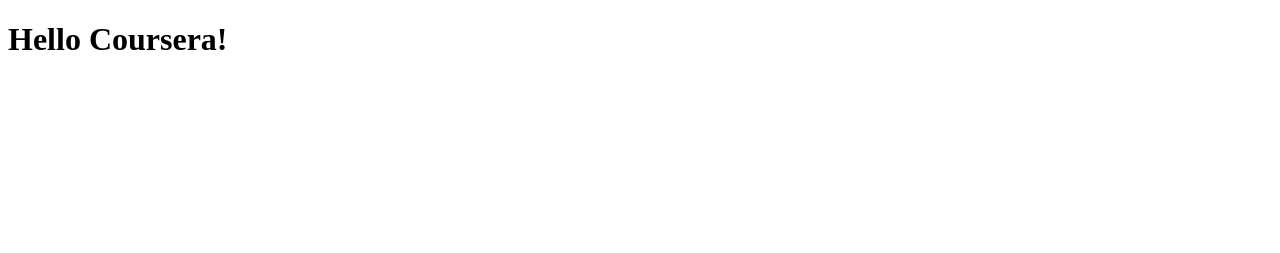
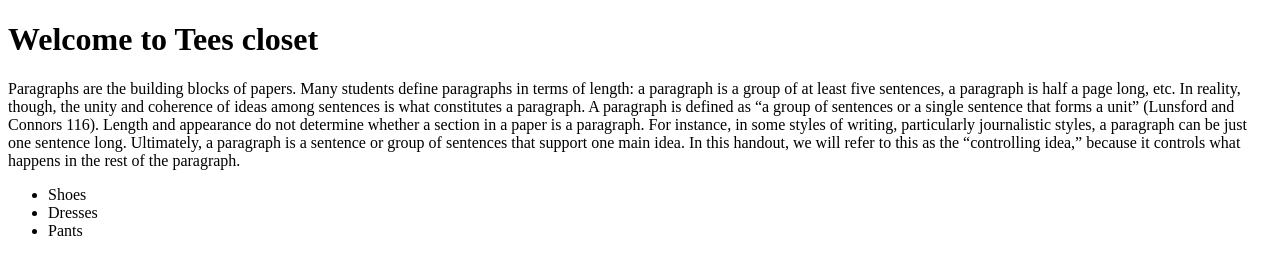
Before and after one commit to Zamoku/coursera-test, a plain HTML site: page site/index.html in a window 1280 px wide. Shown: the top 253 px of the page. Drawn offline with Linux system fonts and the light colour scheme.

Commit message:
small edits

```diff
--- a/site/index.html
+++ b/site/index.html
@@ -3,8 +3,20 @@
 <html>
 <head>
 	<title>Hello Coursera!</title>
+	<style>
+
+	</style>
 </head>
 <body>
-<h1>Hello Coursera!</h1>
+<h1>Welcome to Tees closet</h1>
+<p>Paragraphs are the building blocks of papers. Many students define paragraphs in terms of length: a paragraph is a group of at least five sentences, a paragraph is half a page long, etc. In reality, though, the unity and coherence of ideas among sentences is what constitutes a paragraph. A paragraph is defined as “a group of sentences or a single sentence that forms a unit” (Lunsford and Connors 116). Length and appearance do not determine whether a section in a paper is a paragraph. For instance, in some styles of writing, particularly journalistic styles, a paragraph can be just one sentence long. Ultimately, a paragraph is a sentence or group of sentences that support one main idea. In this handout, we will refer to this as the “controlling idea,” because it controls what happens in the rest of the paragraph.</p>
+<UL>
+	<li>Shoes</li>
+	<li>Dresses</li>
+	<li>Pants</li>
+</UL>
+<div>
+	<img src="C:\Users\NomzamoMuleka\Pictures\Saved Pictures\Sandals.jpg" width="400" height="380">
+</div>
 </body>
 </html>
```
